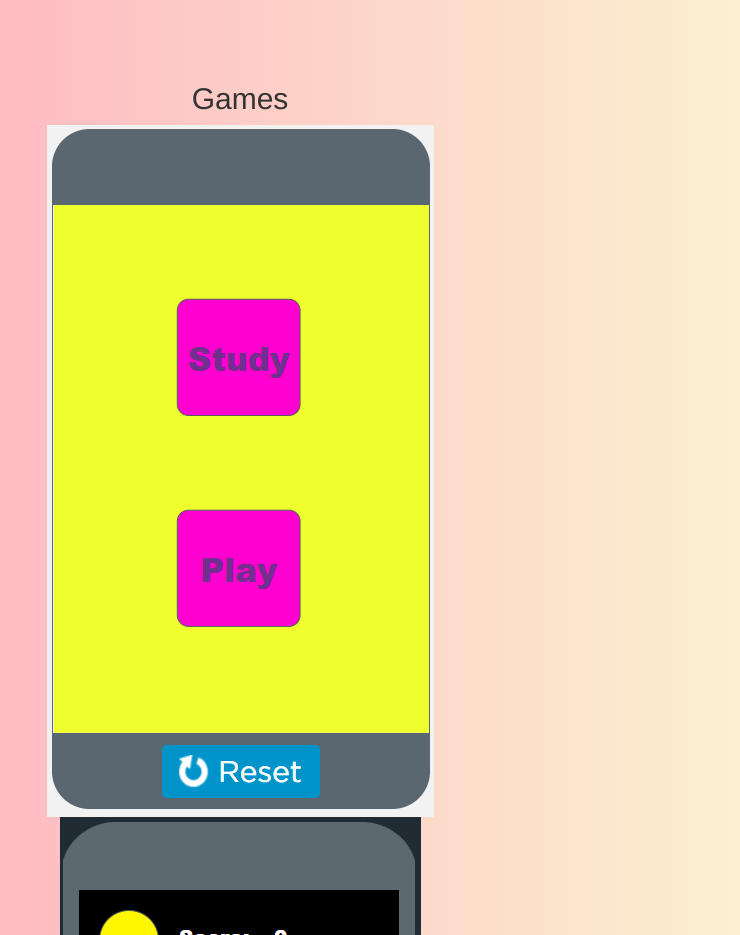
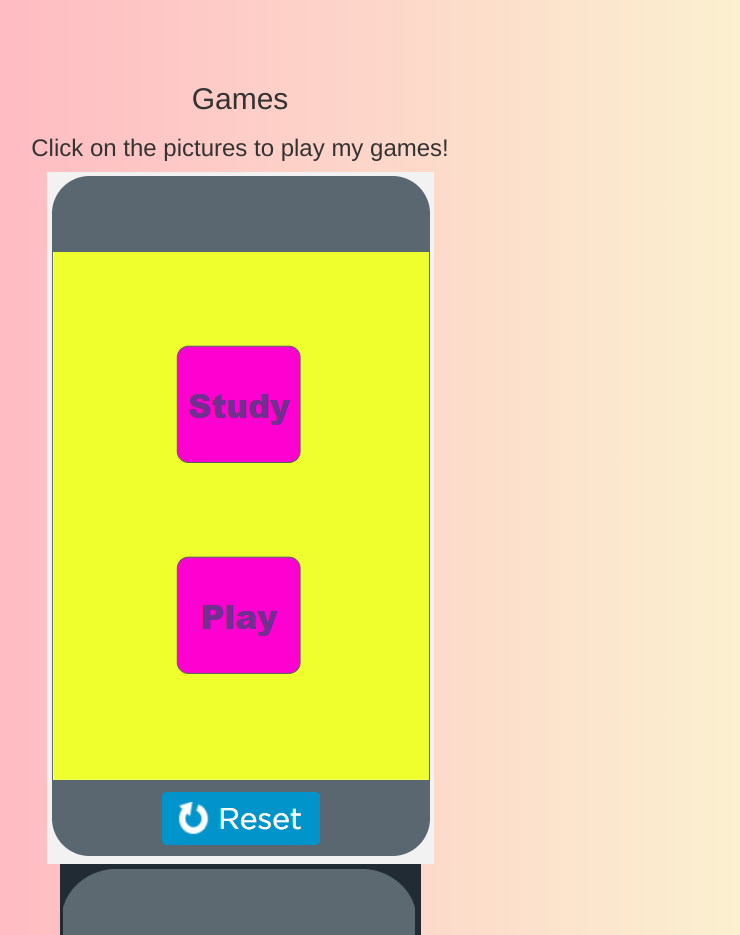
Before and after one commit to Swasti-123/Favorite-Hobby, a plain HTML site: page index.html in a window 1280 px wide. Shown: the part 3860-4795 px from the top of the page, without its empty margins (400-1140 px from the left). Drawn offline with nearby package versions, Linux system fonts and the light colour scheme; grey boxes are pictures that could not be loaded.

Commit message:
Add files via upload

```diff
--- a/index.html
+++ b/index.html
@@ -55,6 +55,7 @@
         <br>
         <br>
         <h2>Games</h2>
+         <h3>Click on the pictures to play my games!</h3>
         <div><a href="https://studio.code.org/projects/applab/w25udyXVa-3auv8KvCui1qO3NkjDzAwGUSoPio7YLtg"><img class="aTag" src="study=play_image.PNG"></a></div>
 
         <div><a href="https://studio.code.org/projects/applab/lrUSMthL5jso5PtAOnmQnimkjQg-o3fsgXL8HL11OG4"><img class="aTag" src="random%20ball%20game.PNG"></a></div>
```
